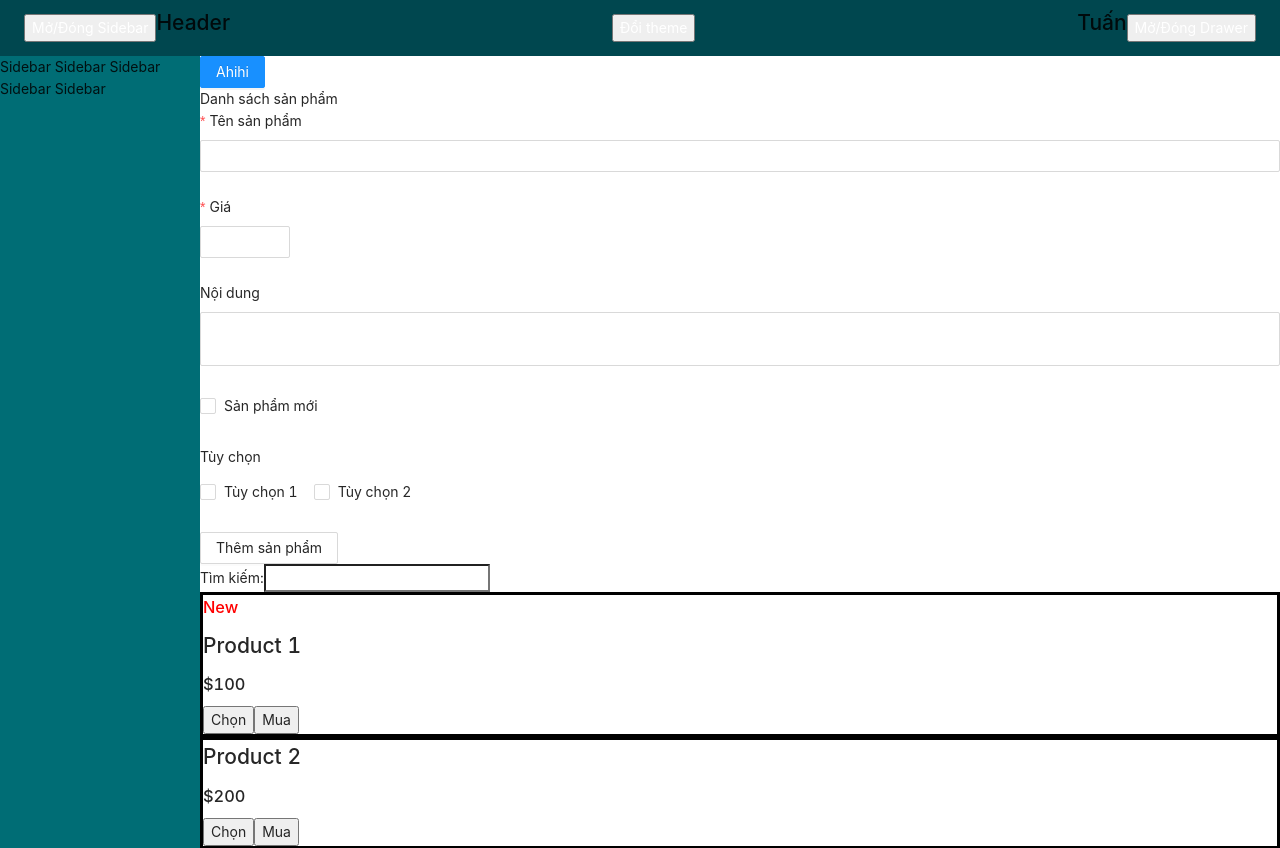
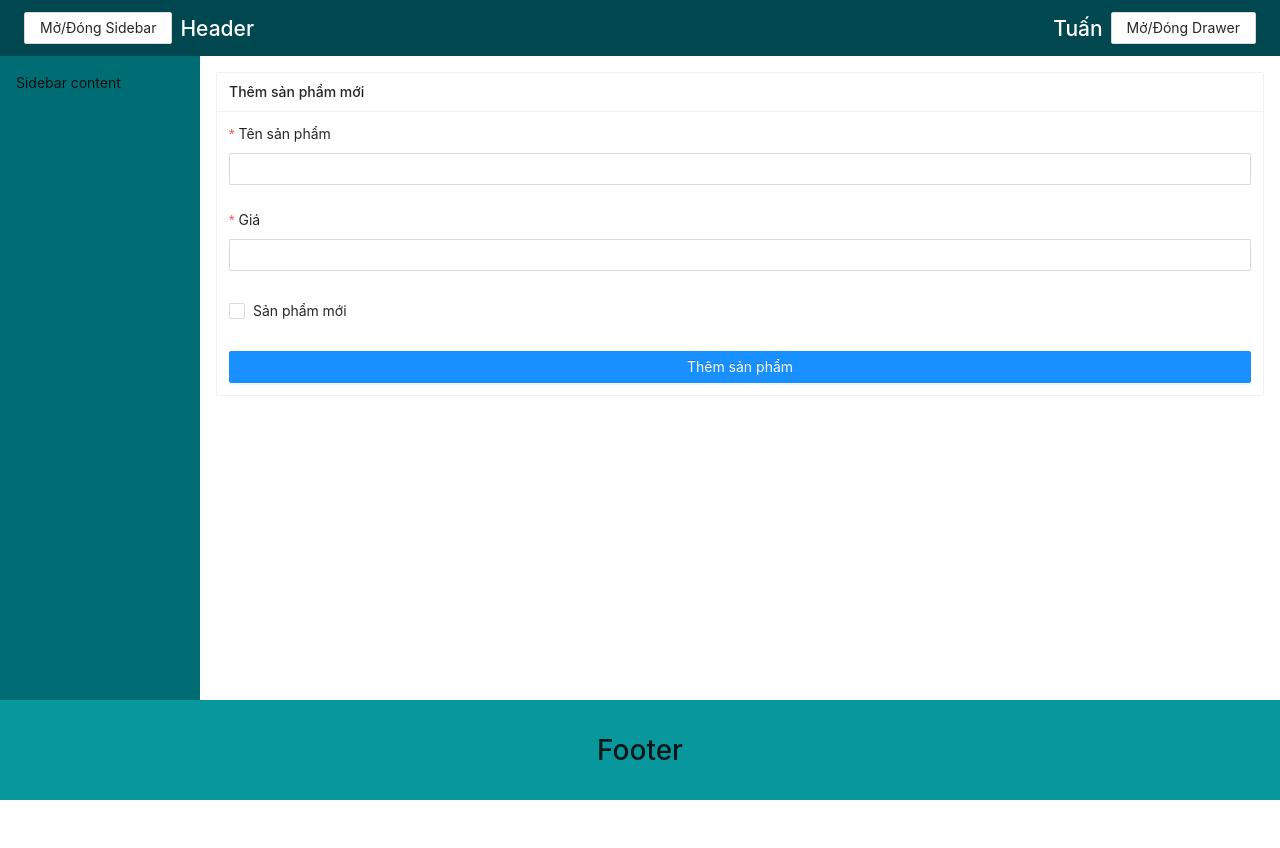
Before and after one commit to lebathanhtuan/fe26-project-template, a React (Create React App) app: page / in a window 1280 px wide. Shown: the top 848 px of the page. After the commit the page ends 800 px from the top, so only its background shows below. Built offline with nearby package versions, Linux system fonts and the light colour scheme.

Commit message:
CRUD Form

```diff
--- a/package.json
+++ b/package.json
@@ -12,6 +12,7 @@
     "react-dom": "^18.2.0",
     "react-scripts": "5.0.1",
     "styled-components": "^5.3.5",
+    "uuid": "^8.3.2",
     "web-vitals": "^2.1.4"
   },
   "scripts": {
--- a/src/App.js
+++ b/src/App.js
@@ -1,4 +1,5 @@
 import { useState } from "react";
+import { v4 as uuidv4 } from "uuid";
 
 import Header from "./layouts/Header";
 import Sidebar from "./layouts/Sidebar";
@@ -9,42 +10,38 @@ import styles from "./App.module.css";
 import * as S from "./styles";
 
 function App() {
-  const [productList, setProductList] = useState([
-    {
-      name: "Product 1",
-      price: "$100",
-      isNew: true,
-    },
-    {
-      name: "Product 2",
-      price: "$200",
-      isNew: false,
-    },
-    {
-      name: "Product 3",
-      price: "$300",
-      isNew: true,
-    },
-  ]);
+  const [productList, setProductList] = useState([]);
   const [isShowSidebar, setIsShowSidebar] = useState(true);
   const [isShowDrawer, setIsShowDrawer] = useState(false);
-  const name = "Tuấn";
-  const age = 20;
 
-  const handleAddProduct = () => {
+  const handleCreateProduct = (values) => {
     const newProduct = {
-      name: "Product 4",
-      price: "$400",
-      isNew: true,
+      ...values,
+      id: uuidv4(),
     };
-    const newProductList = [...productList, newProduct];
+    const newProductList = [newProduct, ...productList];
+    setProductList(newProductList);
+  };
+
+  const handleUpdateProduct = (values, id) => {
+    const newProductList = [...productList];
+    const newProduct = {
+      ...values,
+      id: id,
+    };
+    const index = productList.findIndex((item) => item.id === id);
+    newProductList.splice(index, 1, newProduct);
+    setProductList(newProductList);
+  };
+
+  const handleDeleteProduct = (id) => {
+    const newProductList = productList.filter((item) => item.id !== id);
     setProductList(newProductList);
   };
 
   return (
     <div className={styles.globalContainer}>
       <Header
-        name={name}
         isShowSidebar={isShowSidebar}
         setIsShowSidebar={setIsShowSidebar}
         isShowDrawer={isShowDrawer}
@@ -53,18 +50,22 @@ function App() {
       <S.MainContainer>
         <Sidebar isShowSidebar={isShowSidebar} />
         <S.MainContent isShowSidebar={isShowSidebar}>
-          <HomePage list={productList} />
-          <button onClick={() => handleAddProduct()}>Add Product</button>
+          <HomePage
+            productList={productList}
+            handleCreateProduct={handleCreateProduct}
+            handleUpdateProduct={handleUpdateProduct}
+            handleDeleteProduct={handleDeleteProduct}
+          />
         </S.MainContent>
         <S.DrawerOverlay
           isShowDrawer={isShowDrawer}
           onClick={() => setIsShowDrawer(false)}
         />
-        <S.DrawerContainer isShowDrawer={isShowDrawer}>ABC</S.DrawerContainer>
+        <S.DrawerContainer isShowDrawer={isShowDrawer}>
+          Drawer content
+        </S.DrawerContainer>
       </S.MainContainer>
-      <Footer name={name} age={age} text>
-        ABC
-      </Footer>
+      <Footer />
     </div>
   );
 }
--- a/src/Item.jsx
+++ b/src/Item.jsx
@@ -1,25 +1,101 @@
 import { useState } from "react";
+import { Button, Form, Card, Space, Input, InputNumber, Checkbox } from "antd";
 
 function Item(props) {
-  const [selected, setSelected] = useState(false);
-  const { name, price, isNew, handleAddToCart } = props;
+  const [isUpdate, setIsUpdate] = useState(false);
 
-  // const handleSelectProduct = () => {
-  //   setSelected(!selected);
-  // };
+  const [updateForm] = Form.useForm();
+
+  const { name, price, isNew, id, handleUpdateProduct, handleDeleteProduct } =
+    props;
+
+  const renderProductContent = () => {
+    if (!isUpdate) {
+      return (
+        <>
+          <h3>
+            Tên: {name} {isNew && "[Mới]"}
+          </h3>
+          <h4>Giá: {price.toLocaleString()} VND</h4>
+        </>
+      );
+    }
+    return (
+      <Form
+        form={updateForm}
+        layout="vertical"
+        initialValues={{
+          name: name,
+          price: price,
+          isNew: isNew,
+        }}
+        onFinish={(values) => {
+          handleUpdateProduct(values, id);
+          setIsUpdate(false);
+        }}
+      >
+        <Form.Item
+          label="Tên sản phẩm"
+          name="name"
+          rules={[
+            {
+              required: true,
+              message: "Bạn cần nhập tên sản phẩm!",
+            },
+            {
+              type: "string",
+              min: 4,
+              message: "Tên sản phẩm phải lớn hơn 4 kí tự!",
+            },
+          ]}
+        >
+          <Input />
+        </Form.Item>
+        <Form.Item
+          label="Giá"
+          name="price"
+          rules={[
+            {
+              required: true,
+              message: "Bạn cần nhập tên sản phẩm!",
+            },
+            {
+              type: "number",
+              min: 10000,
+              message: "Giá sản phẩm phải lớn hơn 100.000!",
+            },
+          ]}
+        >
+          <InputNumber style={{ width: "100%" }} />
+        </Form.Item>
+        <Form.Item name="isNew" valuePropName="checked">
+          <Checkbox>Sản phẩm mới</Checkbox>
+        </Form.Item>
+      </Form>
+    );
+  };
 
   return (
-    <div style={{ border: `3px solid ${selected ? "red" : "black"}` }}>
-      {isNew && (
-        <div>
-          <h3 style={{ color: "red" }}>New</h3>
-        </div>
-      )}
-      <h2>{name}</h2>
-      <h3>{price}</h3>
-      <button onClick={() => setSelected(!selected)}>Chọn</button>
-      <button onClick={() => handleAddToCart(name)}>Mua</button>
-    </div>
+    <Card size="small" style={{ marginTop: 16 }}>
+      {renderProductContent()}
+      <Space style={{ marginTop: 8 }}>
+        {isUpdate ? (
+          <>
+            <Button type="primary" onClick={() => updateForm.submit()}>
+              Lưu
+            </Button>
+            <Button onClick={() => setIsUpdate(false)}>Hủy</Button>
+          </>
+        ) : (
+          <Button type="primary" ghost onClick={() => setIsUpdate(true)}>
+            Sửa
+          </Button>
+        )}
+        <Button danger onClick={() => handleDeleteProduct(id)}>
+          Xóa
+        </Button>
+      </Space>
+    </Card>
   );
 }
 
--- a/src/index.js
+++ b/src/index.js
@@ -1,7 +1,7 @@
 import React from "react";
 import ReactDOM from "react-dom/client";
+import "antd/dist/antd.css";
 import "./index.css";
-import "antd/dist/antd.css";
 import App from "./App";
 import reportWebVitals from "./reportWebVitals";
 
--- a/src/layouts/Footer/index.jsx
+++ b/src/layouts/Footer/index.jsx
@@ -3,9 +3,7 @@ import styles from "./styles.module.css";
 function Footer(props) {
   return (
     <div className={styles.footerContainer}>
-      <h1>
-        Footer - {props.name} - {props.children}
-      </h1>
+      <h1>Footer</h1>
     </div>
   );
 }
--- a/src/layouts/Header/index.jsx
+++ b/src/layouts/Header/index.jsx
@@ -1,33 +1,24 @@
-import { useState } from "react";
+import { Button, Space } from "antd";
 import * as S from "./styles";
 
 export default function Header(props) {
-  const [theme, setTheme] = useState("dark");
-  const {
-    name,
-    isShowSidebar,
-    setIsShowSidebar,
-    isShowDrawer,
-    setIsShowDrawer,
-  } = props;
+  const { isShowSidebar, setIsShowSidebar, isShowDrawer, setIsShowDrawer } =
+    props;
+  const name = "Tuấn";
   return (
-    <S.HeaderContainer theme={theme}>
-      <S.HeaderLogo>
-        <button onClick={() => setIsShowSidebar(!isShowSidebar)}>
+    <S.HeaderContainer>
+      <Space>
+        <Button onClick={() => setIsShowSidebar(!isShowSidebar)}>
           Mở/Đóng Sidebar
-        </button>
+        </Button>
         <h2 className="logo">Header</h2>
-      </S.HeaderLogo>
-
-      <button onClick={() => setTheme(theme === "dark" ? "light" : "dark")}>
-        Đổi theme
-      </button>
-      <S.HeaderAccount>
+      </Space>
+      <Space>
         <h2>{name}</h2>
-        <button onClick={() => setIsShowDrawer(!isShowDrawer)}>
+        <Button onClick={() => setIsShowDrawer(!isShowDrawer)}>
           Mở/Đóng Drawer
-        </button>
-      </S.HeaderAccount>
+        </Button>
+      </Space>
     </S.HeaderContainer>
   );
 }
--- a/src/layouts/Header/styles.js
+++ b/src/layouts/Header/styles.js
@@ -7,22 +7,10 @@ export const HeaderContainer = styled.header`
   padding: 0 24px;
   height: 56px;
   background-color: #00474f;
-  color: white;
 
-  & > .logo {
-    font-size: 30px;
-
-    &:hover {
-      color: red;
-    }
+  & h2 {
+    color: white;
   }
-
-  ${(props) =>
-    props.theme === "light" &&
-    css`
-      background-color: yellow;
-      color: black;
-    `}
 `;
 
 export const HeaderLogo = styled.div`
--- a/src/layouts/Sidebar/index.jsx
+++ b/src/layouts/Sidebar/index.jsx
@@ -4,7 +4,7 @@ function Sidebar(props) {
   const { isShowSidebar } = props;
   return (
     <S.SidebarContainer isShowSidebar={isShowSidebar}>
-      Sidebar Sidebar Sidebar Sidebar Sidebar
+      Sidebar content
     </S.SidebarContainer>
   );
 }
--- a/src/layouts/Sidebar/styles.js
+++ b/src/layouts/Sidebar/styles.js
@@ -3,6 +3,7 @@ import styled from "styled-components";
 export const SidebarContainer = styled.div`
   position: absolute;
   left: ${(props) => (props.isShowSidebar ? "0px" : "-200px")};
+  padding: 16px;
   width: 200px;
   height: 100%;
   background-color: #006d75;
--- a/src/pages/HomePage/index.jsx
+++ b/src/pages/HomePage/index.jsx
@@ -1,106 +1,26 @@
-import { useState } from "react";
-import { Button, Checkbox, Form, Input, InputNumber } from "antd";
+import { Button, Checkbox, Form, Input, InputNumber, Card } from "antd";
 
 import Item from "../../Item";
 
 const HomePage = (props) => {
-  const [productForm, setProductForm] = useState({
-    productName: "",
-    price: 0,
-    content: "",
-    isNew: false,
-    options: [],
-  });
-  const [productErrors, setProductErrors] = useState({
-    productName: "",
-    price: "",
-    content: "",
-    isNew: "",
-    options: "",
-  });
-  console.log(
-    "🚀 ~ file: index.jsx ~ line 20 ~ HomePage ~ productErrors",
-    productErrors
-  );
-
-  const { list } = props;
-
-  const handleAddToCart = (name) => {
-    console.log("handleAddToCart", name);
-  };
-
-  const handleChangeField = (e) => {
-    const { name, value } = e.target;
-    setProductForm({
-      ...productForm,
-      [name]: value,
-    });
-  };
-
-  const handleChangeIsNew = (e) => {
-    setProductForm({
-      ...productForm,
-      isNew: e.target.checked,
-    });
-  };
-
-  const handleChangeOption = (e) => {
-    const { value, checked } = e.target;
-    setProductForm({
-      ...productForm,
-      options: checked
-        ? [...productForm.options, value]
-        : productForm.options.filter((item) => item !== value),
-    });
-  };
-
-  // const handleSubmit = (e) => {
-  //   e.preventDefault();
-  //   const { productName, price, content } = productForm;
-  //   const newProductErrors = { ...productErrors };
-
-  //   let isValid = true;
-
-  //   if (!productName) {
-  //     newProductErrors.productName = "Bạn cần nhập tên sản phẩm!";
-  //     isValid = false;
-  //   } else {
-  //     newProductErrors.productName = "";
-  //   }
-
-  //   if (!price) {
-  //     newProductErrors.price = "Bạn cần nhập giá sản phẩm!";
-  //     isValid = false;
-  //   }
-
-  //   if (!content) {
-  //     newProductErrors.content = "Bạn cần nhập nội dung sản phẩm!";
-  //     isValid = false;
-  //   }
-
-  //   if (isValid) {
-  //     // Submit
-  //   } else {
-  //     setProductErrors(newProductErrors);
-  //   }
-  // };
-
-  const handleSubmit = (values) => {
-    console.log(
-      "🚀 ~ file: index.jsx ~ line 89 ~ handleSubmit ~ values",
-      values
-    );
-  };
+  const {
+    productList,
+    handleCreateProduct,
+    handleUpdateProduct,
+    handleDeleteProduct,
+  } = props;
 
   const renderProductList = () => {
-    return list.map((item, index) => {
+    return productList.map((item, index) => {
       return (
         <Item
-          key={index}
-          handleAddToCart={handleAddToCart}
+          key={item.id}
+          id={item.id}
           name={item.name}
           price={item.price}
           isNew={item.isNew}
+          handleUpdateProduct={handleUpdateProduct}
+          handleDeleteProduct={handleDeleteProduct}
         />
       );
     });
@@ -108,16 +28,15 @@ const HomePage = (props) => {
 
   return (
     <>
-      <Button type="primary">Ahihi</Button>
-      <div>Danh sách sản phẩm</div>
+      <Card size="small" title="Thêm sản phẩm mới">
         <Form
           name="createProduct"
           layout="vertical"
-        onFinish={(values) => handleSubmit(values)}
+          onFinish={(values) => handleCreateProduct(values)}
         >
           <Form.Item
             label="Tên sản phẩm"
-          name="productName"
+            name="name"
             rules={[
               {
                 required: true,
@@ -142,36 +61,22 @@ const HomePage = (props) => {
               },
               {
                 type: "number",
-              min: 100000,
+                min: 10000,
                 message: "Giá sản phẩm phải lớn hơn 100.000!",
               },
             ]}
           >
-          <InputNumber />
-        </Form.Item>
-        <Form.Item label="Nội dung" name="content">
-          <Input.TextArea
-            autoSize={{
-              minRows: 2,
-              maxRows: 6,
-            }}
-          />
+            <InputNumber style={{ width: "100%" }} />
           </Form.Item>
           <Form.Item name="isNew" valuePropName="checked">
             <Checkbox>Sản phẩm mới</Checkbox>
           </Form.Item>
-        <Form.Item label="Tùy chọn" name="options">
-          <Checkbox.Group>
-            <Checkbox value="1">Tùy chọn 1</Checkbox>
-            <Checkbox value="2">Tùy chọn 2</Checkbox>
-          </Checkbox.Group>
-        </Form.Item>
-        <Button htmlType="submit">Thêm sản phẩm</Button>
+          <Button type="primary" htmlType="submit" block>
+            Thêm sản phẩm
+          </Button>
         </Form>
-      <div>
-        <span>Tìm kiếm:</span>
-        <input type="text" name="search" />
-      </div>
+      </Card>
+      {/* <div>Danh sách sản phẩm</div> */}
       {renderProductList()}
     </>
   );
--- a/src/styles.js
+++ b/src/styles.js
@@ -8,6 +8,7 @@ export const MainContainer = styled.div`
 
 export const MainContent = styled.div`
   margin-left: 0px;
+  padding: 16px;
   width: 100%;
   transition: all 0.3s;
 
@@ -34,6 +35,7 @@ export const DrawerContainer = styled.div`
   position: fixed;
   top: 0;
   right: ${(props) => (props.isShowDrawer ? "0px" : "-200px")};
+  padding: 16px;
   width: 200px;
   height: 100vh;
   background-color: #08979c;
```
Also changed, not shown: 1 other file (tests, documents, lock files or other folders). Lines whose indentation alone changed are shown as unchanged.
